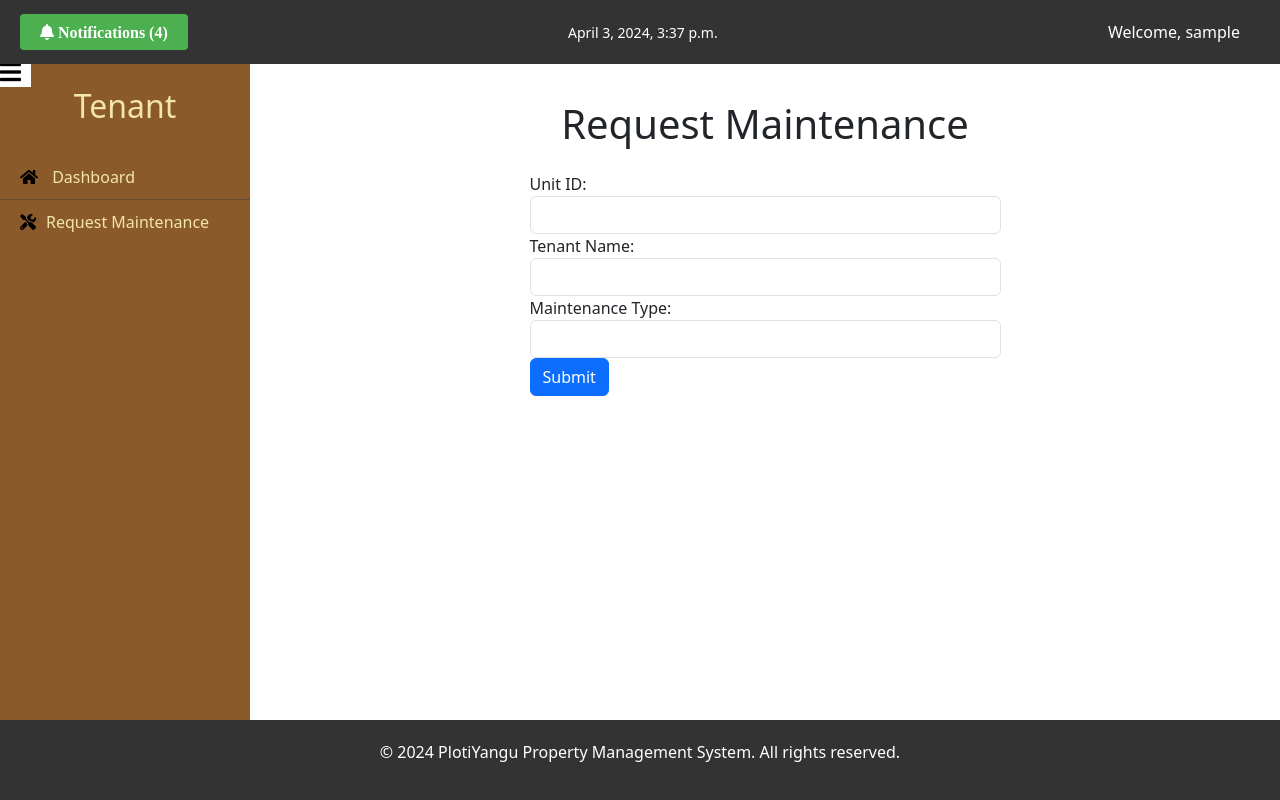
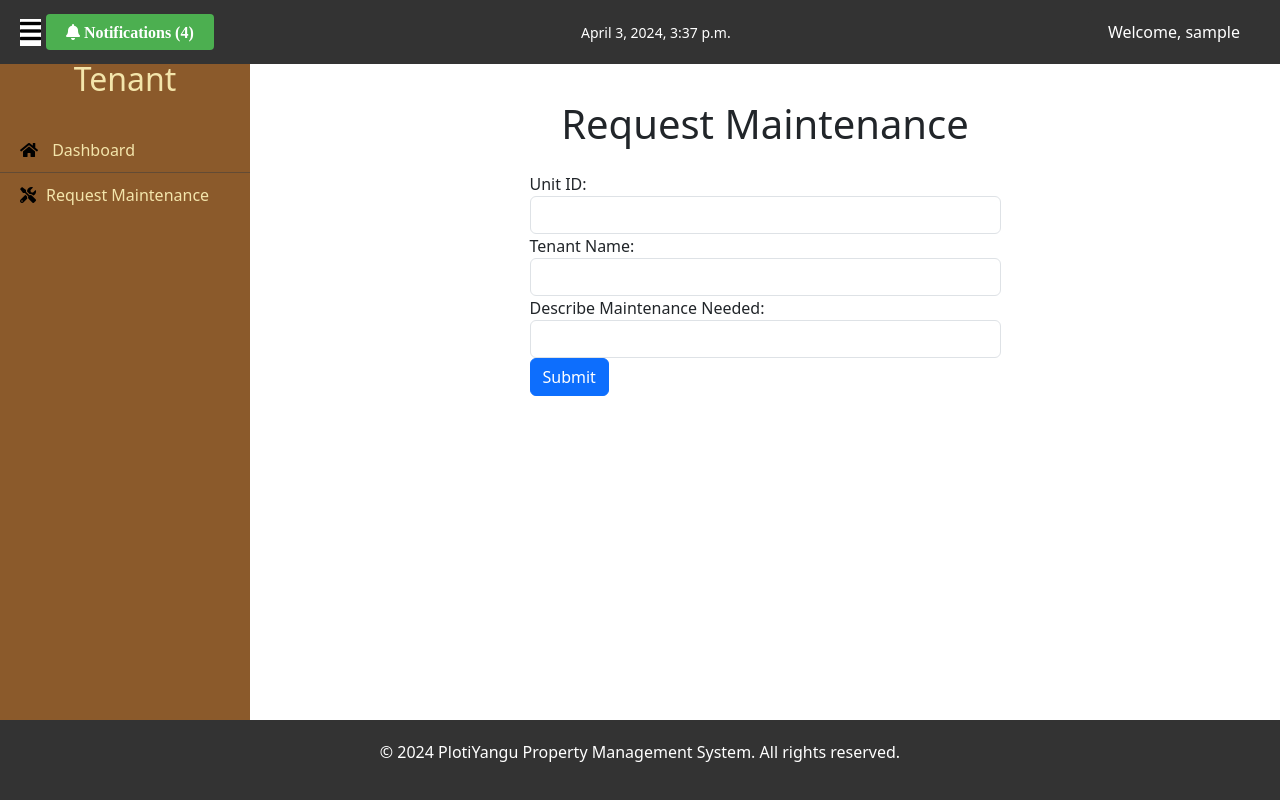
Before and after one commit to JeremiahNjoroge/plotiyanguv2, a Django app: page /request-maintenance/ in a window 1280 px wide. Run offline with Django 5.2, Linux system fonts and the light colour scheme; a user stored in the database is signed in; tables that the repository leaves empty hold one stand-in row (values such as "Sample post"); some libraries are stand-ins or nearby versions.

Commit message:
modified:   plotiyangu/property/templates/request_maintenance.html 	modified:   plotiyangu/property/templates/tenant_base.html

```diff
--- a/plotiyangu/notifications.json
+++ b/plotiyangu/notifications.json
@@ -4,3 +4,4 @@
 {"unit_id": "U5EF", "tenant_name": "Kristian59", "maintenance_type": "Water leakage"}
 {"payment_id": "PC8A19438", "amount": "3000", "date": "2024-04-02", "contract_id": "C1EF", "payment_method": "mpesa", "payment_reference_no": "ASDSRE6YHHJ"}
 {"payment_id": "PB506926E", "amount": "670", "date": "2024-04-03", "contract_id": "C1EF", "payment_method": "mpesa", "payment_reference_no": "RTY6GGHG78"}
+{"unit_id": "UC5A", "tenant_name": "ann_njeri", "maintenance_type": "Electricity"}
--- a/plotiyangu/property/templates/request_maintenance.html
+++ b/plotiyangu/property/templates/request_maintenance.html
@@ -19,7 +19,7 @@
                         <input type="text" id="tenant_name" name="tenant_name" class="form-control" value="{{ contract.tenant_name }}" readonly>
                     </div>
                     <div class="form-group">
-                        <label for="maintenance_type">Maintenance Type:</label>
+                        <label for="maintenance_type">Describe Maintenance Needed:</label>
                         <input type="text" id="maintenance_type" name="maintenance_type" class="form-control" required>
                     </div>
                     <button type="submit" class="btn btn-primary btn-block">Submit</button>
--- a/plotiyangu/property/templates/tenant_base.html
+++ b/plotiyangu/property/templates/tenant_base.html
@@ -30,6 +30,10 @@
 
         <!-- Left section -->
         <div class="left-section">
+            <!-- Add a button to toggle the sidebar -->
+            <button class="toggle-sidebar-btn" onclick="toggleSidebar()">
+                <i class="fas fa-bars"></i> <!-- Icon for the button -->
+            </button>
             <!-- Notification button -->
 
             <a href="{% url 'tenant_notifications' %}">
@@ -54,10 +58,6 @@
         </div>
     </header>
     <div class="sidebar">
-        <!-- Add a button to toggle the sidebar -->
-        <button class="toggle-sidebar-btn" onclick="toggleSidebar()">
-            <i class="fas fa-bars"></i> <!-- Icon for the button -->
-        </button>
         <h2>Tenant</h2>
             <ul>
                 <li><a href="{% url 'tenant_dashboard' %}"><i class="fas fa-home"></i> Dashboard</a></li>
```
